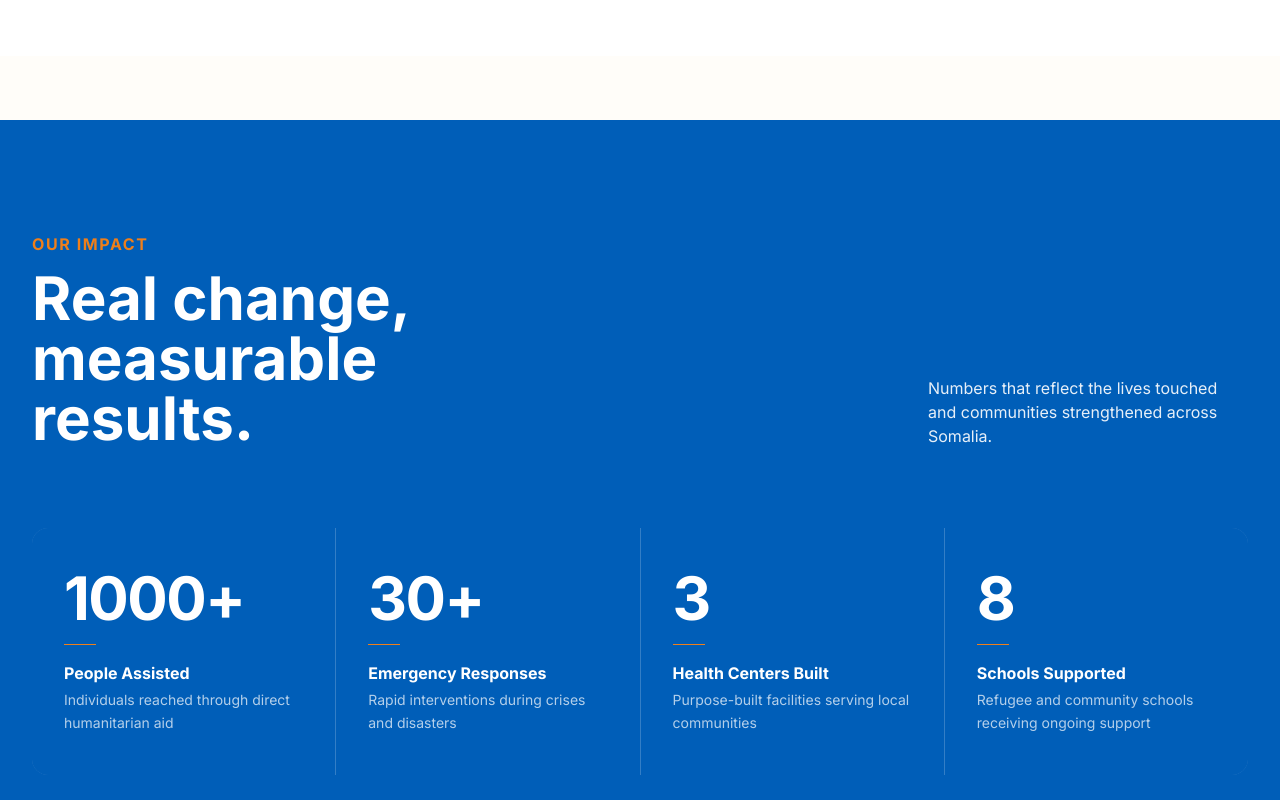
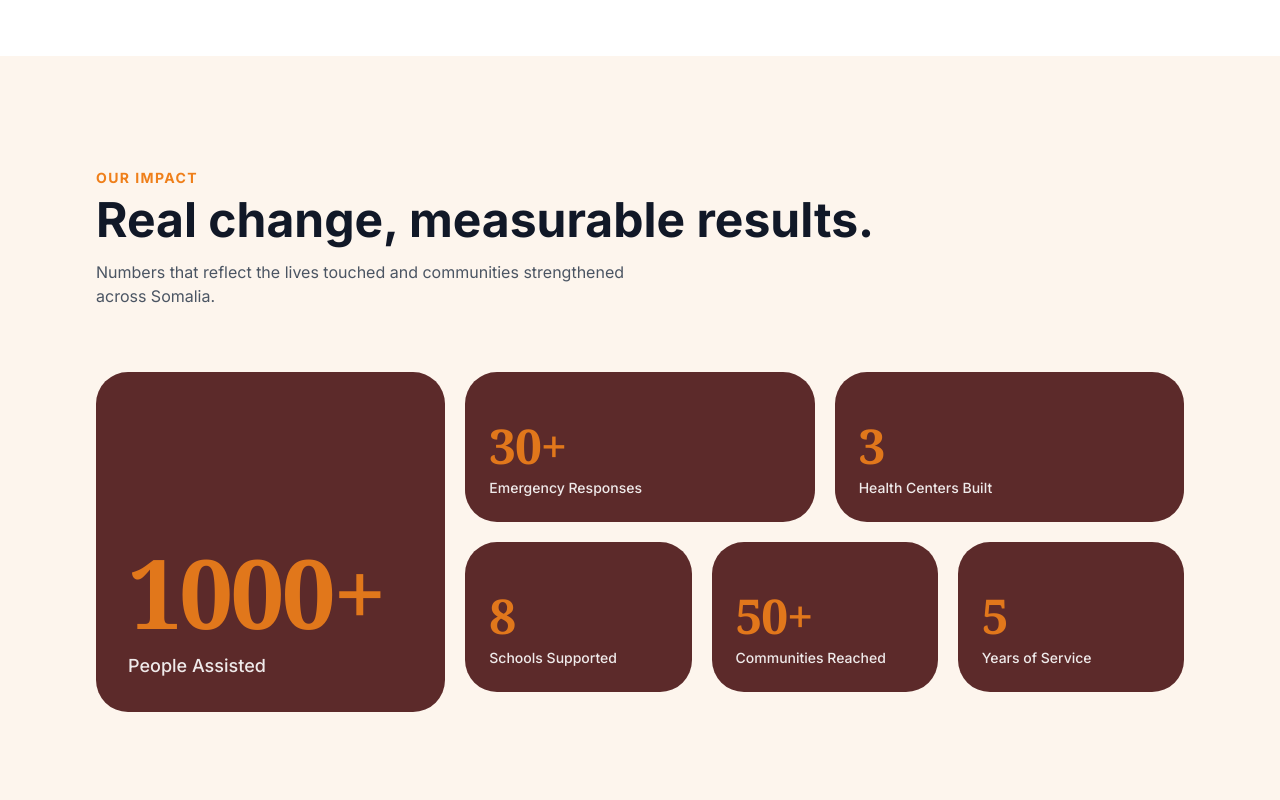
Before and after one commit to abdirsakmabdi-tech/kililigo-foundation, a Next.js app: page / in a window 1280 px wide. Shown: the part 4840-5640 px from the top of the page. Built offline with nearby package versions, Linux system fonts and the light colour scheme.

Commit message:
update-6

```diff
--- a/components/ImpactCounter.tsx
+++ b/components/ImpactCounter.tsx
@@ -4,10 +4,12 @@ import { motion, useInView } from 'framer-motion'
 import { useRef, useState, useEffect } from 'react'
 
 const stats = [
-  { value: 1000, suffix: '+', label: 'People Assisted', description: 'Individuals reached through direct humanitarian aid' },
-  { value: 30,   suffix: '+', label: 'Emergency Responses', description: 'Rapid interventions during crises and disasters' },
-  { value: 3,    suffix: '',  label: 'Health Centers Built', description: 'Purpose-built facilities serving local communities' },
-  { value: 8,    suffix: '',  label: 'Schools Supported', description: 'Refugee and community schools receiving ongoing support' },
+  { value: 1000, suffix: '+', label: 'People Assisted', large: true },
+  { value: 30, suffix: '+', label: 'Emergency Responses', large: false },
+  { value: 3, suffix: '', label: 'Health Centers Built', large: false },
+  { value: 8, suffix: '', label: 'Schools Supported', large: false },
+  { value: 50, suffix: '+', label: 'Communities Reached', large: false },
+  { value: 5, suffix: '', label: 'Years of Service', large: false },
 ]
 
 function AnimatedCounter({ value, suffix }: { value: number; suffix: string }) {
@@ -36,69 +38,70 @@ export default function ImpactCounter() {
   const sectionRef = useRef<HTMLElement>(null)
   const isInView = useInView(sectionRef, { once: true, amount: 0.2 })
 
+  const [largeStat, ...smallStats] = stats
+
   return (
     <section
       id="impact"
       ref={sectionRef}
-      className="mt-12 md:mt-16 bg-secondary text-white overflow-hidden"
+      className="py-20 md:py-28 overflow-hidden bg-[#FDF5ED]"
     >
-      <div className="max-w-7xl mx-auto px-4 sm:px-6 lg:px-8 py-20 md:py-28">
+      <div className="max-w-6xl mx-auto px-4 sm:px-6 lg:px-8">
 
-        {/* Top label + heading */}
-        <div className="flex flex-col md:flex-row md:items-end md:justify-between gap-6 mb-16 md:mb-20">
-          <div>
-            <motion.p
+        {/* Header */}
+        <motion.div
           initial={{ opacity: 0, y: 10 }}
           animate={isInView ? { opacity: 1, y: 0 } : {}}
           transition={{ duration: 0.5 }}
-              className="text-primary text-base font-bold uppercase tracking-widest mb-3 font-sans"
+          className="mb-12 md:mb-16"
         >
-              Our Impact
-            </motion.p>
-            <motion.h2
+          <p className="text-primary text-sm font-bold uppercase tracking-widest mb-2 font-sans">Our Impact</p>
+          <h2 className="text-3xl sm:text-4xl md:text-5xl font-bold text-gray-900 font-sans leading-tight">
+            Real change, measurable results.
+          </h2>
+          <p className="mt-4 text-gray-600 text-sm md:text-base font-sans max-w-xl">
+            Numbers that reflect the lives touched and communities strengthened across Somalia.
+          </p>
+        </motion.div>
+
+        {/* Cards grid — 1 large left + 5 small right */}
+        <div className="grid grid-cols-1 lg:grid-cols-12 gap-4 md:gap-5">
+          {/* Large card — left, spans 2 rows on desktop */}
+          <motion.div
             initial={{ opacity: 0, y: 20 }}
             animate={isInView ? { opacity: 1, y: 0 } : {}}
-              transition={{ duration: 0.6, delay: 0.1 }}
-              className="text-3xl sm:text-4xl md:text-5xl lg:text-6xl font-bold text-white font-sans leading-tight max-w-xl"
+            transition={{ duration: 0.5, delay: 0.1 }}
+            className="lg:col-span-4 lg:row-span-2"
           >
-              Real change,<br />measurable results.
-            </motion.h2>
+            <div className="h-full min-h-[200px] lg:min-h-[320px] rounded-[2rem] bg-[#5C2A2A] p-6 md:p-8 flex flex-col justify-end">
+              <p className="text-6xl md:text-7xl lg:text-8xl font-serif font-bold text-primary/90 tracking-tight mb-3">
+                <AnimatedCounter value={largeStat.value} suffix={largeStat.suffix} />
+              </p>
+              <p className="text-white/90 font-sans text-base md:text-lg font-medium">
+                {largeStat.label}
+              </p>
             </div>
-          <motion.p
-            initial={{ opacity: 0, y: 10 }}
-            animate={isInView ? { opacity: 1, y: 0 } : {}}
-            transition={{ duration: 0.6, delay: 0.2 }}
-            className="text-white/90 text-sm md:text-base font-sans max-w-xs leading-relaxed"
-          >
-            Numbers that reflect the lives touched and communities strengthened across Somalia.
-          </motion.p>
-        </div>
+          </motion.div>
 
-        {/* Stats row */}
-        <div className="grid grid-cols-2 lg:grid-cols-4 gap-px bg-white/20 rounded-2xl overflow-hidden">
-          {stats.map((stat, i) => (
+          {/* 5 smaller cards — 2 on top row, 3 on bottom row */}
+          <div className="lg:col-span-8 grid grid-cols-2 md:grid-cols-6 gap-4 md:gap-5">
+            {smallStats.map((stat, i) => (
               <motion.div
                 key={stat.label}
-              initial={{ opacity: 0, y: 24 }}
+                initial={{ opacity: 0, y: 20 }}
                 animate={isInView ? { opacity: 1, y: 0 } : {}}
-              transition={{ duration: 0.6, delay: 0.15 + i * 0.1 }}
-              className="bg-secondary px-5 py-8 md:px-8 md:py-10 flex flex-col gap-3 md:gap-4"
+                transition={{ duration: 0.5, delay: 0.15 + i * 0.05 }}
+                className={`min-h-[160px] md:min-h-[150px] rounded-[2rem] bg-[#5C2A2A] p-5 md:p-6 flex flex-col justify-end ${i < 2 ? 'md:col-span-3' : 'md:col-span-2'}`}
               >
-              {/* Number */}
-              <p className="text-4xl md:text-5xl lg:text-6xl font-bold text-white font-sans tracking-tight">
+                <p className="text-4xl md:text-5xl font-serif font-bold text-primary/90 tracking-tight mb-2">
                   <AnimatedCounter value={stat.value} suffix={stat.suffix} />
                 </p>
-
-              {/* Divider */}
-              <div className="w-8 h-px bg-primary" />
-
-              {/* Label + description */}
-              <div>
-                <p className="text-white font-bold font-sans text-base mb-1">{stat.label}</p>
-                <p className="text-white/70 font-sans text-sm leading-relaxed">{stat.description}</p>
-              </div>
+                <p className="text-white/90 font-sans text-sm font-medium">
+                  {stat.label}
+                </p>
               </motion.div>
             ))}
+          </div>
         </div>
 
       </div>
```
Lines whose indentation alone changed are shown as unchanged.
